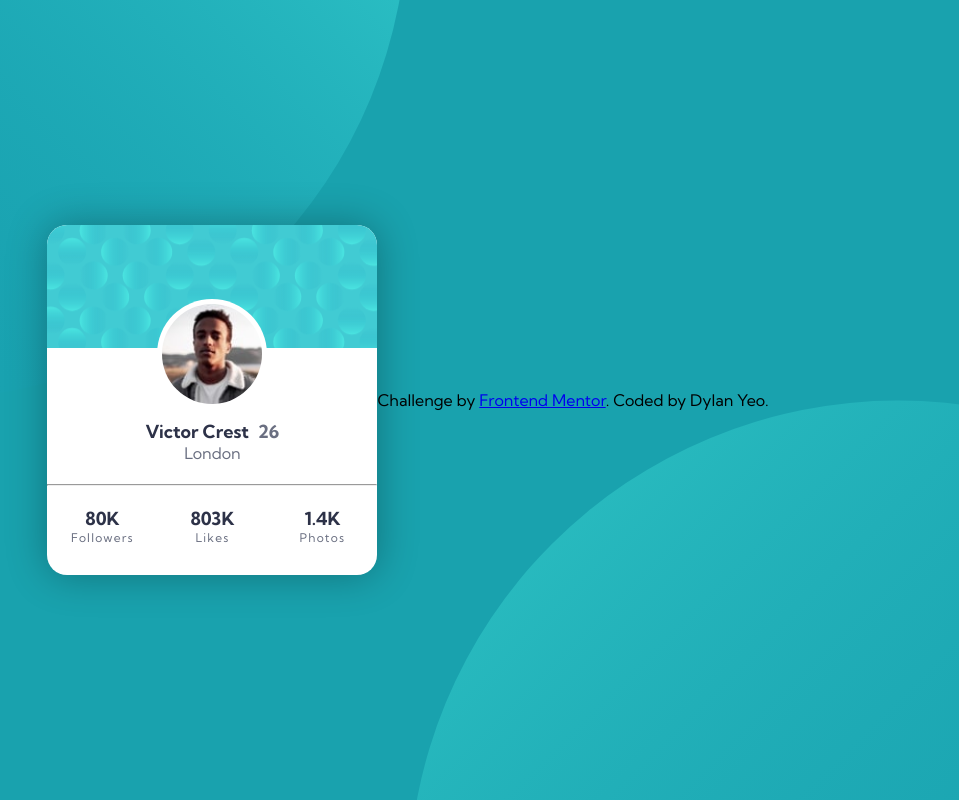
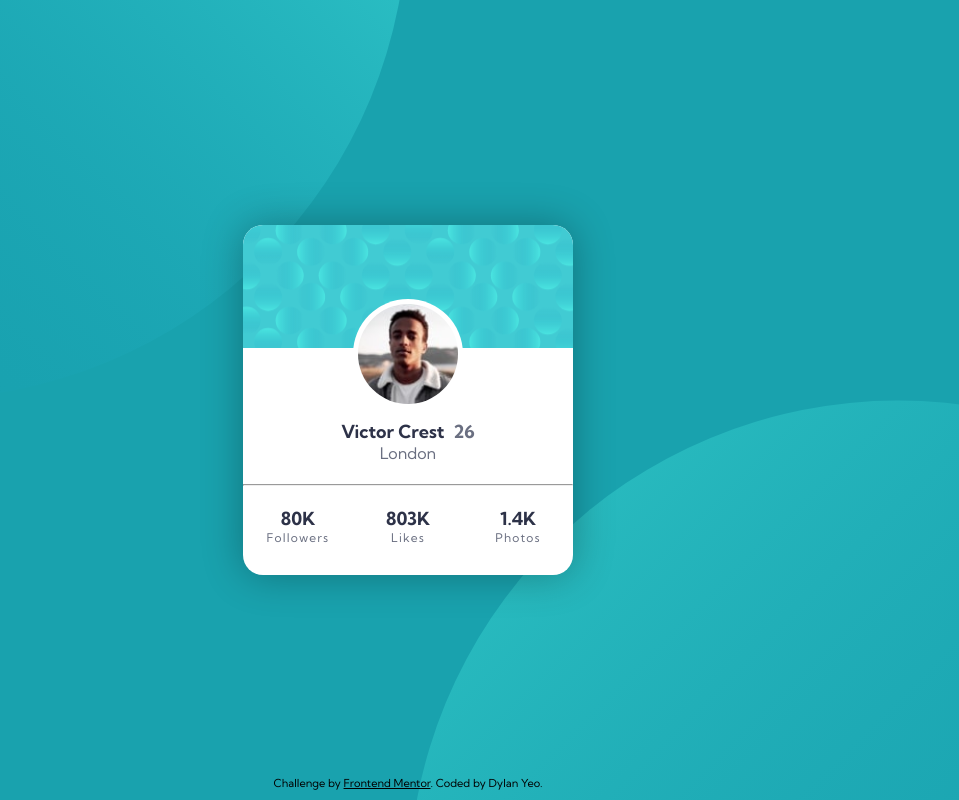
Before and after one commit to yaboywf/profile-card-component, a plain HTML site: page index.html in a window 1280 px wide. Shown: the whole page, without its empty margins (232-1191 px from the left). Drawn offline with Linux system fonts and the light colour scheme; a web font is replaced by a local one.

Commit message:
Update styles.css

```diff
--- a/styles.css
+++ b/styles.css
@@ -112,3 +112,16 @@ main > div:last-child > div:last-of-type div p:last-of-type {
     color: hsl(227, 10%, 46%);
     letter-spacing: 1.2px;
 }
+
+.attribution {
+    font-size: 11px;
+    text-align: center;
+    position: absolute;
+    bottom: 10px;
+    width: 100%;
+    text-align: center;
+}
+
+.attribution a {
+    color: black;
+}
```
